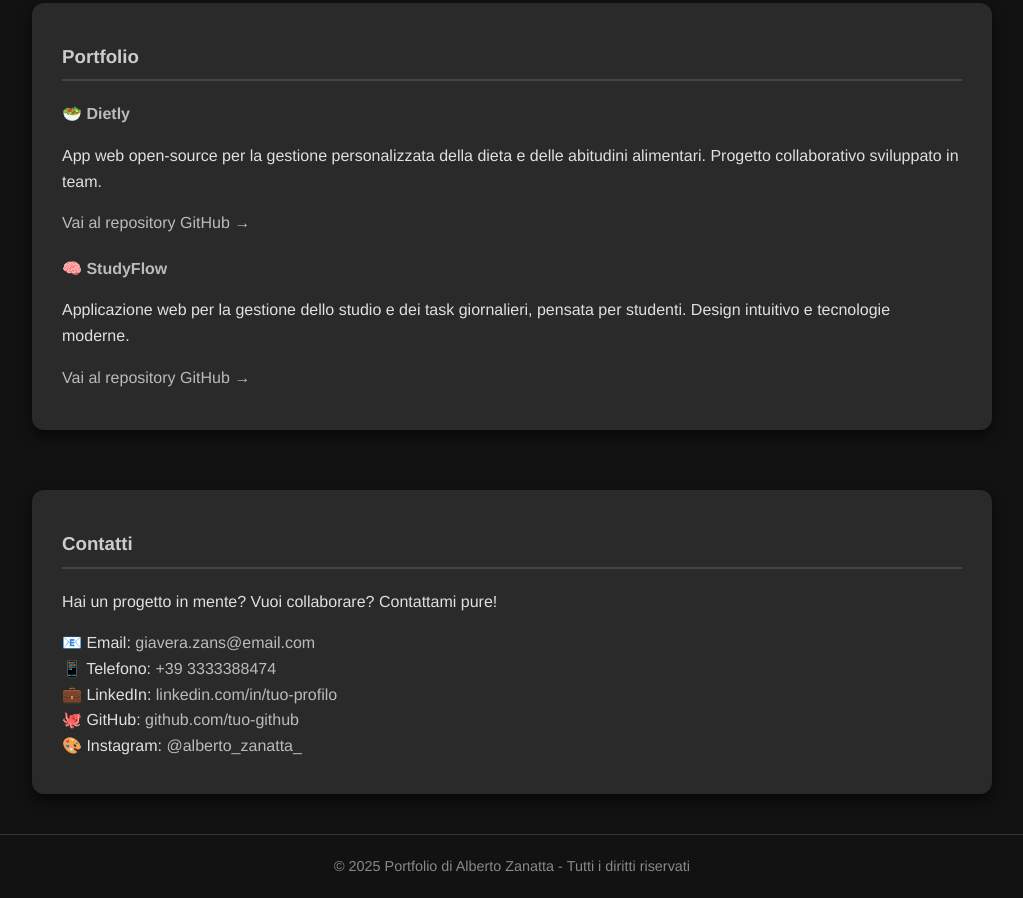
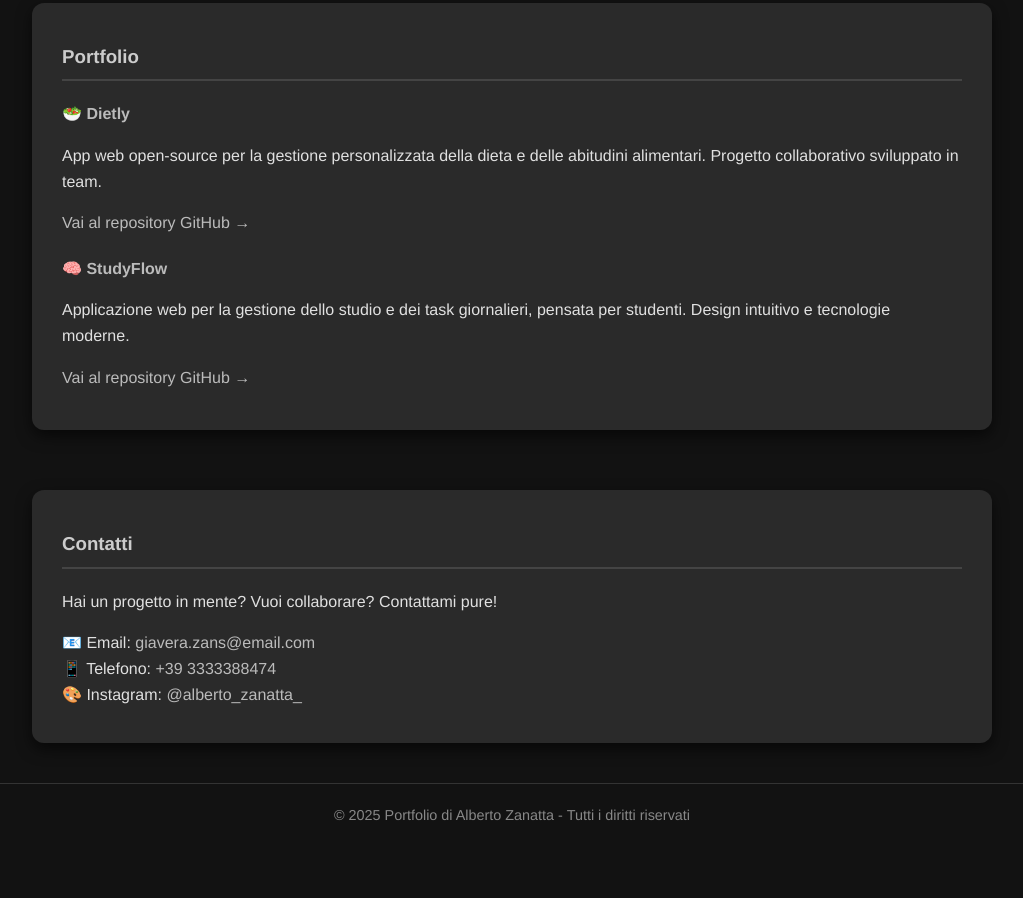
Before and after one commit to NotM3GA/portfolio-alberto, a plain HTML site: page index.html in a window 1280 px wide. Shown: the part 1112-2010 px from the top of the page, without its empty margins (128-1151 px from the left). After the commit the page ends 1959 px from the top, so only its background shows below. Drawn offline with Linux system fonts and the light colour scheme.

Commit message:
Update index.html

```diff
--- a/index.html
+++ b/index.html
@@ -249,8 +249,6 @@
   <p>
     📧 Email: <a href="mailto:giavera.zans@email.com">giavera.zans@email.com</a><br>
     📱 Telefono: <a href="tel:+393333388474">+39 3333388474</a><br>
-    💼 LinkedIn: <a href="https://www.linkedin.com/in/tuo-profilo" target="_blank">linkedin.com/in/tuo-profilo</a><br>
-    🐙 GitHub: <a href="https://github.com/tuo-github" target="_blank">github.com/tuo-github</a><br>
     🎨 Instagram: <a href="https://www.instagram.com/alberto_zanatta_/" target="_blank">@alberto_zanatta_</a>
   </p>
 </section>
```
